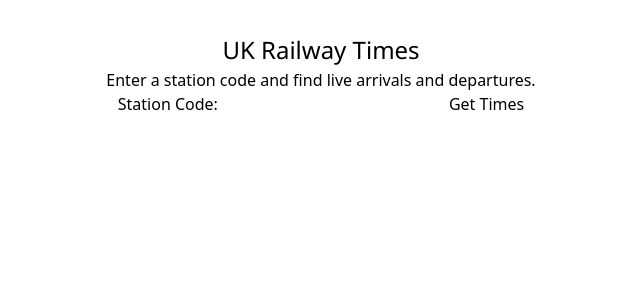
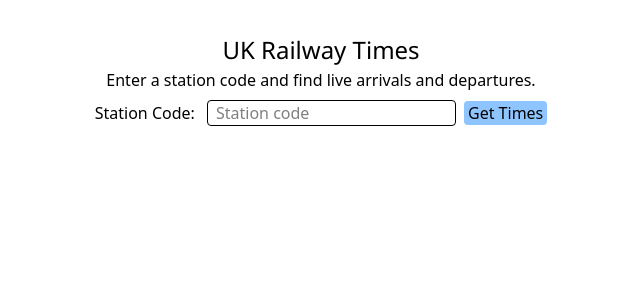
Before and after one commit to JackCo100/rail-times, a React (Vite) app in the folder client/: page / in a window 1280 px wide. Shown: the top 300 px of the page, without its empty margins (319-959 px from the left). Built offline with nearby package versions, Linux system fonts and the light colour scheme.

Commit message:
Various UI improvements

```diff
--- a/client/src/App.jsx
+++ b/client/src/App.jsx
@@ -37,9 +37,9 @@ function App() {
     <>
       <Header />
       <form action={handleSubmit}>
-        <label htmlFor="stationCode">Station Code:</label>
-        <input type="text" id="stationCode" name="stationCode" onChange={handleChange} value={stationCode}/>
-        <button type="submit">Get Times</button>
+        <label htmlFor="stationCode">Station Code: </label>
+        <input type="text" id="stationCode" name="stationCode" onChange={handleChange} value={stationCode} placeholder="Station code" className='border rounded px-2 m-2'/>
+        <button type="submit" className="bg-blue-300 hover:bg-blue-500 px-1 rounded">Get Times</button>
       </form>
       {results != null ? <div className="results">
           <ResultsBoard data={results} setServiceUid={setServiceUid}/>
--- a/client/src/Components/ResultsBoard.jsx
+++ b/client/src/Components/ResultsBoard.jsx
@@ -19,7 +19,7 @@ export default function ResultsBoard({data, setServiceUid,setShowModal}) {
         </thead>
         <tbody>
             {data.services.map((service) => (
-                <tr onClick={() => handleClick(service.serviceUid)} key={service.serviceUid} className="odd:bg-white even:bg-gray-200">
+                <tr onClick={() => handleClick(service.serviceUid)} key={service.serviceUid} className="odd:bg-white even:bg-gray-200 hover:bg-gray-300 cursor-pointer">
                     <td>{service.locationDetail.gbttBookedDeparture}</td>
                     <td>{service.locationDetail.destination[0]['description']}</td>
                     <td>{service.serviceType === "bus" ? "Bus Replacement" : service.locationDetail.platform}</td>
```
